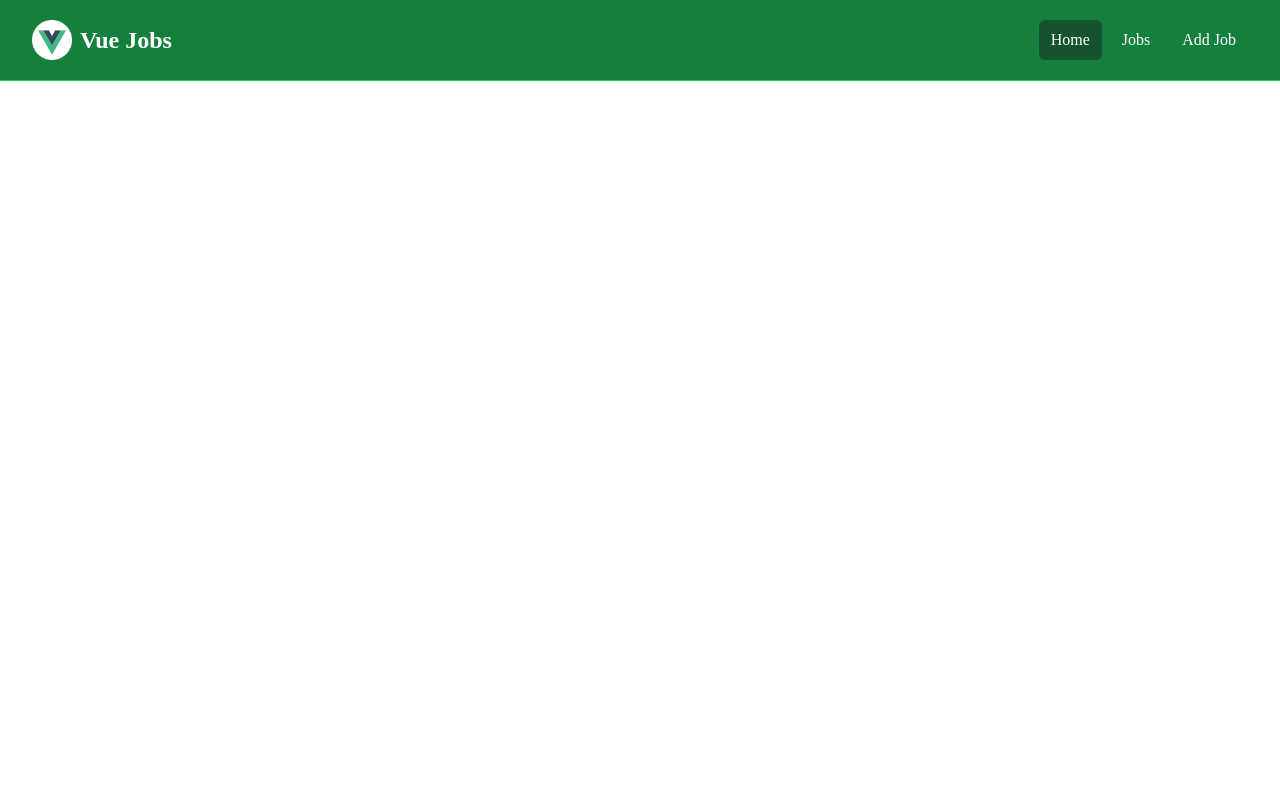
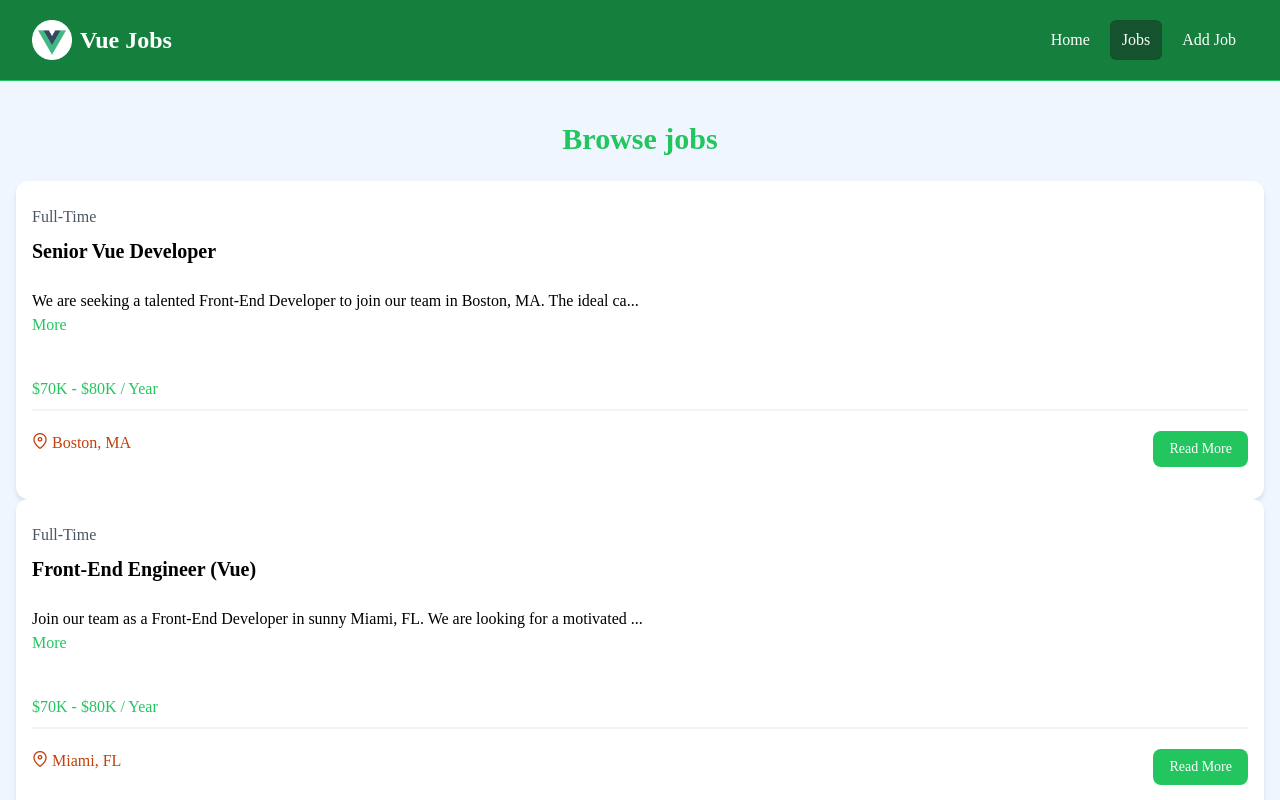
Before and after one commit to Vivnjoroge/Vue-Project, a Vue app: page /jobs in a window 1280 px wide. Shown: the top 800 px of the page. Built offline with nearby package versions, Linux system fonts and the light colour scheme.

Commit message:
Add jobs view

```diff
--- a/src/components/HomeCards.vue
+++ b/src/components/HomeCards.vue
@@ -1,4 +1,5 @@
 <script setup>
+import { RouterLink } from 'vue-router';
 import Card from '@/components/Card.vue';
 
 </script>
@@ -11,24 +12,24 @@ import Card from '@/components/Card.vue';
             <p class="mt-2 mb-4">
               Browse our Vue jobs and start your career today
             </p>
-            <a
-              href="jobs.html"
+            <RouterLink
+              to="/jobs"
               class="inline-block bg-black text-white rounded-lg px-4 py-2 hover:bg-gray-700"
             >
               Browse Jobs
-            </a>
+            </RouterLink>
           </Card>
          <Card bg="bg-green-100">
             <h2 class="text-2xl font-bold">For Employers</h2>
             <p class="mt-2 mb-4">
               List your job to find the perfect developer for the role
             </p>
-            <a
-              href="add-job.html"
+            <RouterLink
+              href="/jobs/add"
               class="inline-block bg-green-500 text-white rounded-lg px-4 py-2 hover:bg-green-600"
             >
               Add Job
-            </a>
+            </RouterLink>
           </Card>
         </div>
       </div>
--- a/src/components/JobListing.vue
+++ b/src/components/JobListing.vue
@@ -1,4 +1,5 @@
 <script setup>
+import { RouterLink } from 'vue-router';
 import {ref,computed } from 'vue';
 
 const props= defineProps({
@@ -47,12 +48,12 @@ const truncatedDescription = computed(() =>{
                   <i class="pi pi-map-marker text-orange-700"></i>
                  {{ job.location }}
                 </div>
-                <a
-                  :href="/job/ + job.id"
+                <RouterLink
+                  :to="/job/ + job.id"
                   class="h-[36px] bg-green-500 hover:bg-green-600 text-white px-4 py-2 rounded-lg text-center text-sm"
                 >
                   Read More
-                </a>
+                </RouterLink>
               </div>
             </div>
           </div>
--- a/src/components/JobListings.vue
+++ b/src/components/JobListings.vue
@@ -1,4 +1,5 @@
 <script setup >
+import { RouterLink } from 'vue-router';
 import JobListing from './JobListing.vue';
 import jobData from '@/jobs.json';
 import{ref} from 'vue';
@@ -31,10 +32,10 @@ console.log(jobs.value);
     <JobListing v-for="job in jobs.slice(0,limit || jobs.length )" :key="job.id" :job="job"/>
 </section>
 <section v-if="showButton" class="m-auto max-w-lg my-10 px-6">
-      <a
-        href="/jobs"
+      <RouterLink
+        to="/jobs"
         class="block bg-black text-white text-center py-4 px-6 rounded-xl hover:bg-gray-700"
-        >View All Jobs</a
-      >
+        >View All Jobs
+      </RouterLink>
     </section>
 </template>
--- a/src/components/Navbar.vue
+++ b/src/components/Navbar.vue
@@ -1,5 +1,13 @@
 <script setup>
+import { RouterLink,useRoute } from 'vue-router';
 import logo from '@assets/img/logo.png';
+
+const isActiveLink = (routePath) =>{
+  const route = useRoute();
+  return route.path === routePath;
+
+}
+
 </script>
 <template>
      <nav class="bg-green-700 border-b border-green-500">
@@ -9,28 +17,52 @@ import logo from '@assets/img/logo.png';
             class="flex flex-1 items-center justify-center md:items-stretch md:justify-start"
           >
             <!-- Logo -->
-            <a class="flex flex-shrink-0 items-center mr-4" href="index.html">
-              <img class="h-10 w-auto" v-bind:src="logo " alt="Vue Jobs" />
+          <RouterLink class="flex flex-shrink-0 items-center mr-4" to="/">
+            <img class="h-10 w-auto" :src="logo" alt="Vue Jobs" />
             <span class="hidden md:block text-white text-2xl font-bold ml-2"
               >Vue Jobs</span
             >
-            </a>
+          </RouterLink>
           <div class="md:ml-auto">
             <div class="flex space-x-2">
-                <a
-                  href="index.html"
-                  class="text-white bg-green-900 hover:bg-gray-900 hover:text-white rounded-md px-3 py-2"
-                  >Home</a
+              <RouterLink
+                to="/"
+                :class="[
+                  isActiveLink('/')
+                    ? 'bg-green-900'
+                    : 'hover:bg-gray-900 hover:text-white',
+                  'text-white',
+                  'px-3',
+                  'py-2',
+                  'rounded-md',
+                ]"
+                >Home</RouterLink
               >
-                <a
-                  href="jobs.html"
-                  class="text-white hover:bg-green-900 hover:text-white rounded-md px-3 py-2"
-                  >Jobs</a
+              <RouterLink
+                to="/jobs"
+                :class="[
+                  isActiveLink('/jobs')
+                    ? 'bg-green-900'
+                    : 'hover:bg-gray-900 hover:text-white',
+                  'text-white',
+                  'px-3',
+                  'py-2',
+                  'rounded-md',
+                ]"
+                >Jobs</RouterLink
               >
-                <a
-                  href="add-job.html"
-                  class="text-white hover:bg-green-900 hover:text-white rounded-md px-3 py-2"
-                  >Add Job</a
+              <RouterLink
+                to="/jobs/add"
+                :class="[
+                  isActiveLink('/jobs/add')
+                    ? 'bg-green-900'
+                    : 'hover:bg-gray-900 hover:text-white',
+                  'text-white',
+                  'px-3',
+                  'py-2',
+                  'rounded-md',
+                ]"
+                >Add Job</RouterLink
               >
               </div>
             </div>
--- a/src/router/index.js
+++ b/src/router/index.js
@@ -1,5 +1,6 @@
 import {createRouter,createWebHistory} from 'vue-router';
 import HomeView from '@/views/HomeView.vue';
+import JobsView from '@/views/JobsView.vue';
 
 const router = createRouter({
     history: createWebHistory(import.meta.env.BASE_URL),
@@ -8,6 +9,11 @@ const router = createRouter({
             path: '/',
             name: 'home',
             component: HomeView,
+        },
+        {
+            path: '/jobs',
+            name: 'jobs',
+            component: JobsView,
         }
     ]
 });
--- a/src/views/HomeView.vue
+++ b/src/views/HomeView.vue
@@ -7,6 +7,6 @@ import JobListings from '@/components/JobListings.vue';
 <template>
 <Hero />
   <HomeCards />
-  <JobListings :limit="3" :showButton="true" />
+  <JobListings :limit="6" :showButton="true" />
 
 </template>
--- /dev/null
+++ b/src/views/JobsView.vue
@@ -0,0 +1,9 @@
+<script setup>
+import JobListings from '@/components/JobListings.vue';
+
+</script>
+
+
+<template>
+    <JobListings />
+</template>
```
Lines whose indentation alone changed are shown as unchanged.
